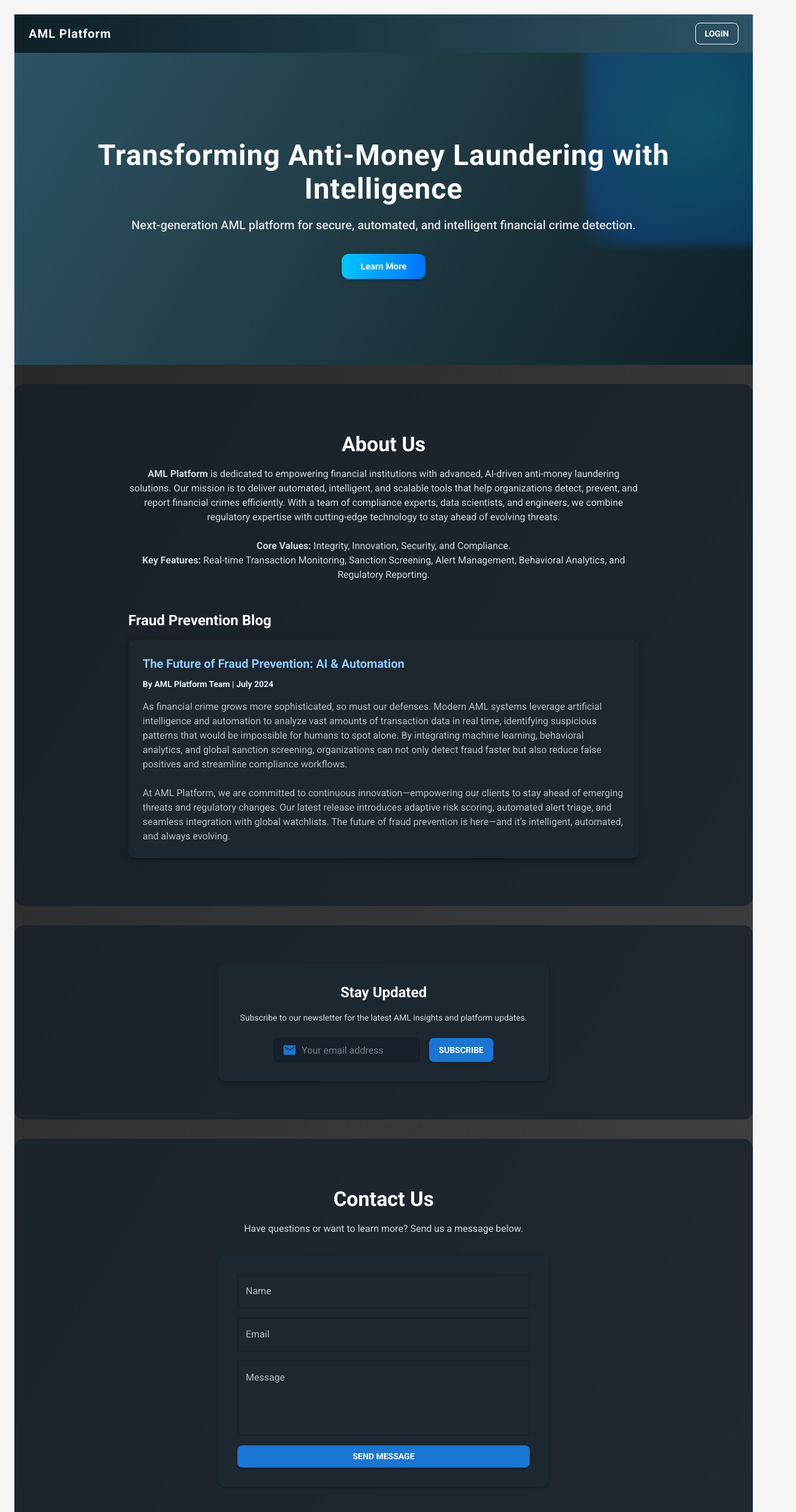
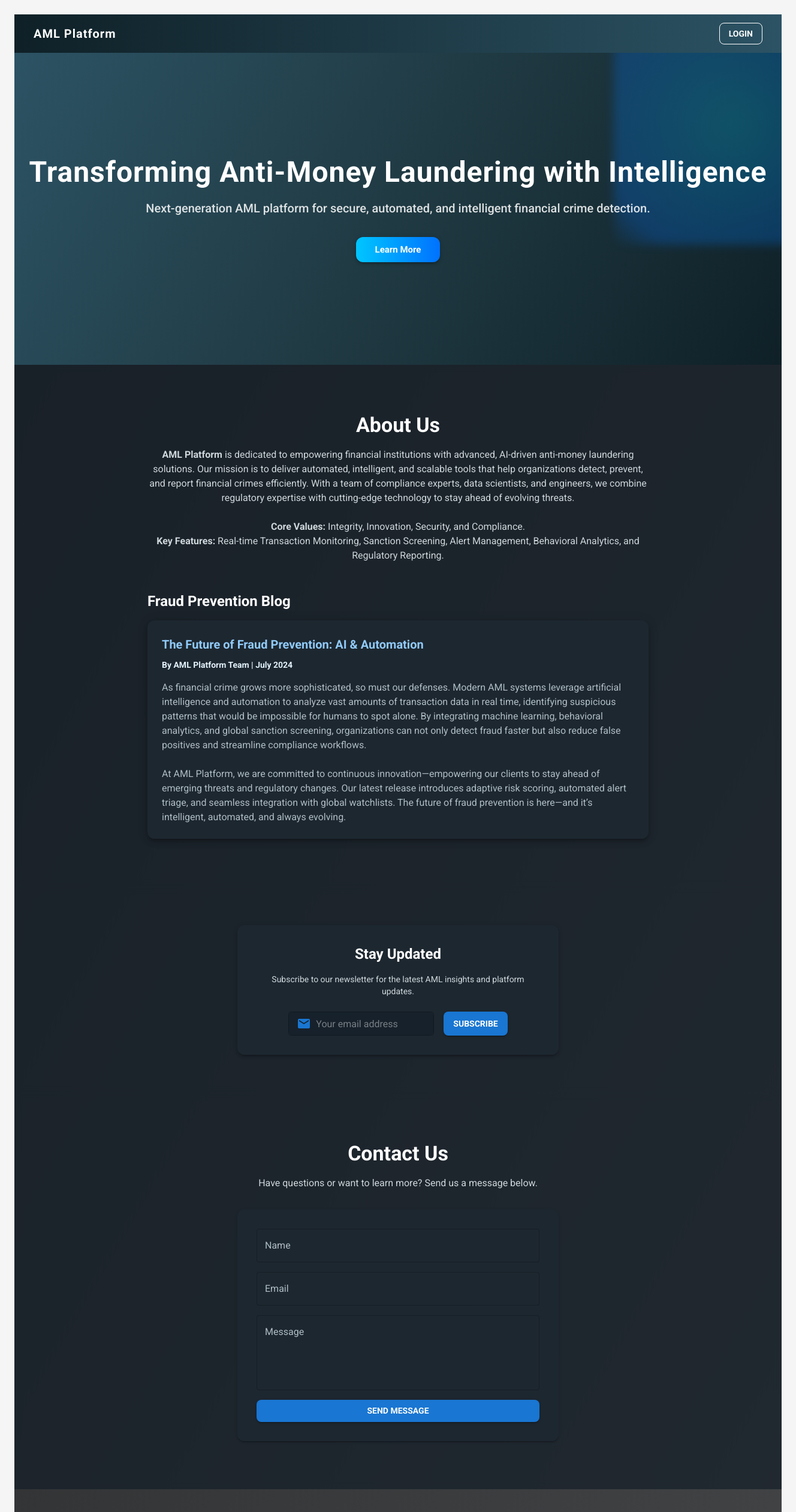
Before and after one commit to Leizor-domain/AML-APP, a React (Vite) app: page / in a window 1280 px wide. Shown: the top 2520 px of the page at 60% size, 1328 px wide, since content can reach past the window. Built offline with nearby package versions, Linux system fonts and the light colour scheme; no server answers.

Commit message:
fix: Make homepage layout fully immersive and fullscreen (no side borders, boxed layouts, or padding)

```diff
--- a/src/pages/HomePage.jsx
+++ b/src/pages/HomePage.jsx
@@ -7,8 +7,8 @@ import { useNavigate } from 'react-router-dom';
 function PublicNavBar() {
   const navigate = useNavigate();
   return (
-    <AppBar position="sticky" elevation={0} sx={{ background: 'linear-gradient(90deg, #0f2027 0%, #2c5364 100%)' }}>
-      <Toolbar>
+    <AppBar position="sticky" elevation={0} sx={{ background: 'linear-gradient(90deg, #0f2027 0%, #2c5364 100%)', width: '100vw', left: 0 }}>
+      <Toolbar sx={{ px: { xs: 2, md: 4 } }}>
         <Typography variant="h6" sx={{ flexGrow: 1, fontWeight: 700, letterSpacing: 1 }}>
           AML Platform
         </Typography>
@@ -26,6 +26,7 @@ function HeroSection() {
     <Box
       sx={{
         minHeight: { xs: 400, md: 520 },
+        width: '100vw',
         display: 'flex',
         alignItems: 'center',
         justifyContent: 'center',
@@ -33,6 +34,8 @@ function HeroSection() {
         color: 'white',
         position: 'relative',
         overflow: 'hidden',
+        px: 0,
+        mx: 0,
       }}
     >
       {/* Animated background graphic */}
@@ -49,7 +52,7 @@ function HeroSection() {
           animation: 'fadeIn 2s',
         }}
       />
-      <Container sx={{ zIndex: 2, textAlign: 'center' }}>
+      <Box sx={{ zIndex: 2, textAlign: 'center', width: '100vw', px: 0 }}>
         <Fade in timeout={1200}>
           <Box>
             <Typography variant="h3" sx={{ fontWeight: 800, mb: 2, letterSpacing: 1 }}>
@@ -76,7 +79,7 @@ function HeroSection() {
             </Button>
           </Box>
         </Fade>
-      </Container>
+      </Box>
     </Box>
   );
 }
@@ -84,8 +87,8 @@ function HeroSection() {
 // --- About Us Section ---
 function AboutUsSection() {
   return (
-    <Box id="about" sx={{ py: { xs: 6, md: 10 }, background: 'rgba(20,30,40,0.7)', backdropFilter: 'blur(6px)', borderRadius: 4, mx: { xs: 1, md: 0 }, my: 4 }}>
-      <Container maxWidth="md">
+    <Box id="about" sx={{ py: { xs: 6, md: 10 }, background: 'rgba(20,30,40,0.7)', backdropFilter: 'blur(6px)', width: '100vw' }}>
+      <Box sx={{ maxWidth: '900px', margin: '0 auto', px: { xs: 2, md: 4 } }}>
         <Typography variant="h4" sx={{ fontWeight: 700, mb: 2, textAlign: 'center', color: '#fff' }}>
           About Us
         </Typography>
@@ -111,7 +114,7 @@ function AboutUsSection() {
             </Typography>
           </Paper>
         </Box>
-      </Container>
+      </Box>
     </Box>
   );
 }
@@ -139,8 +142,8 @@ function ContactUsSection() {
   };
 
   return (
-    <Box id="contact" sx={{ py: { xs: 6, md: 10 }, background: 'rgba(20,30,40,0.7)', backdropFilter: 'blur(6px)', borderRadius: 4, mx: { xs: 1, md: 0 }, my: 4 }}>
-      <Container maxWidth="sm">
+    <Box id="contact" sx={{ py: { xs: 6, md: 10 }, background: 'rgba(20,30,40,0.7)', backdropFilter: 'blur(6px)', width: '100vw' }}>
+      <Box sx={{ maxWidth: '600px', margin: '0 auto', px: { xs: 2, md: 4 } }}>
         <Typography variant="h4" sx={{ fontWeight: 700, mb: 2, textAlign: 'center', color: '#fff' }}>
           Contact Us
         </Typography>
@@ -169,7 +172,7 @@ function ContactUsSection() {
             </Grid>
           </form>
         </Paper>
-      </Container>
+      </Box>
     </Box>
   );
 }
@@ -193,8 +196,8 @@ function NewsletterSection() {
   };
 
   return (
-    <Box sx={{ py: { xs: 6, md: 8 }, background: 'rgba(20,30,40,0.7)', backdropFilter: 'blur(6px)', borderRadius: 4, mx: { xs: 1, md: 0 }, my: 4 }}>
-      <Container maxWidth="sm">
+    <Box sx={{ py: { xs: 6, md: 8 }, background: 'rgba(20,30,40,0.7)', backdropFilter: 'blur(6px)', width: '100vw' }}>
+      <Box sx={{ maxWidth: '600px', margin: '0 auto', px: { xs: 2, md: 4 } }}>
         <Paper elevation={3} sx={{ p: 4, borderRadius: 3, textAlign: 'center', background: 'rgba(30,40,50,0.85)' }}>
           <Typography variant="h5" sx={{ fontWeight: 700, mb: 2, color: '#fff' }}>
             Stay Updated
@@ -227,7 +230,7 @@ function NewsletterSection() {
           {error && <Typography color="error" sx={{ mt: 2 }}>{error}</Typography>}
           {success && <Typography color="success.main" sx={{ mt: 2 }}>Subscribed successfully!</Typography>}
         </Paper>
-      </Container>
+      </Box>
     </Box>
   );
 }
@@ -235,8 +238,8 @@ function NewsletterSection() {
 // --- Footer ---
 function Footer() {
   return (
-    <Box sx={{ background: 'linear-gradient(90deg, #0f2027 0%, #2c5364 100%)', color: 'white', py: 4, mt: 6 }}>
-      <Container maxWidth="lg">
+    <Box sx={{ background: 'linear-gradient(90deg, #0f2027 0%, #2c5364 100%)', color: 'white', py: 4, mt: 6, width: '100vw' }}>
+      <Box sx={{ maxWidth: '1200px', margin: '0 auto', px: { xs: 2, md: 4 } }}>
         <Grid container spacing={2} alignItems="center" justifyContent="space-between">
           <Grid item xs={12} md={4} sx={{ textAlign: { xs: 'center', md: 'left' } }}>
             <Typography variant="body2" sx={{ mb: 1 }}>
@@ -259,7 +262,7 @@ function Footer() {
             <Button color="inherit" size="small" sx={{ textTransform: 'none', opacity: 0.8 }} disabled>Privacy Policy</Button>
           </Grid>
         </Grid>
-      </Container>
+      </Box>
     </Box>
   );
 }
@@ -267,7 +270,7 @@ function Footer() {
 // --- Main Home Page ---
 export default function HomePage() {
   return (
-    <Box sx={{ fontFamily: 'Roboto, Inter, Poppins, sans-serif', background: 'linear-gradient(120deg, #232526 0%, #414345 100%)', minHeight: '100vh' }}>
+    <Box sx={{ fontFamily: 'Roboto, Inter, Poppins, sans-serif', background: 'linear-gradient(120deg, #232526 0%, #414345 100%)', minHeight: '100vh', width: '100vw', overflowX: 'hidden' }}>
       <PublicNavBar />
       <HeroSection />
       <AboutUsSection />
```
